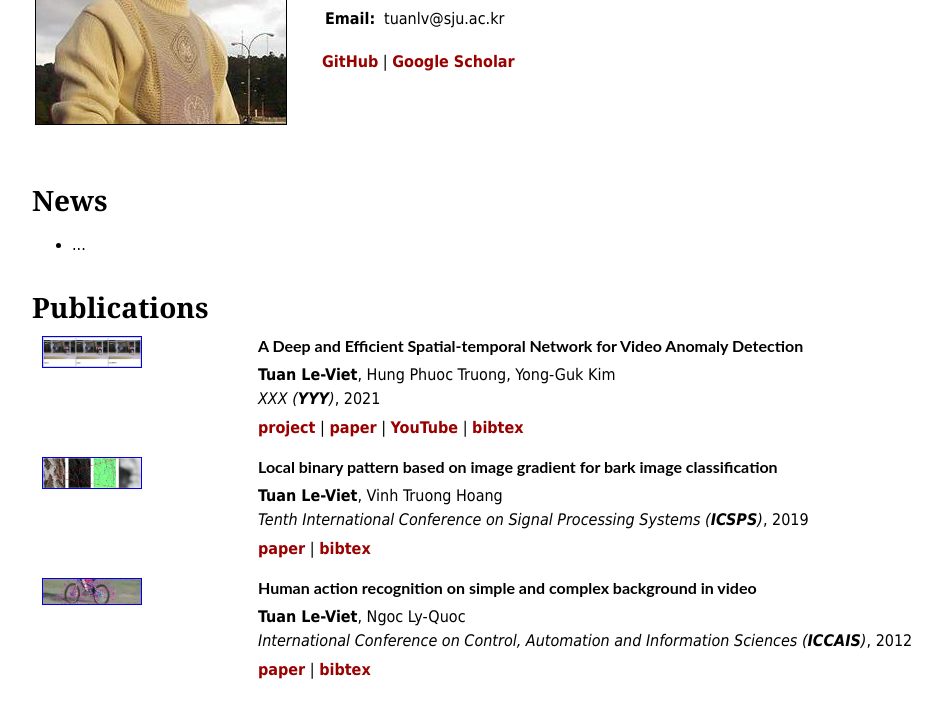
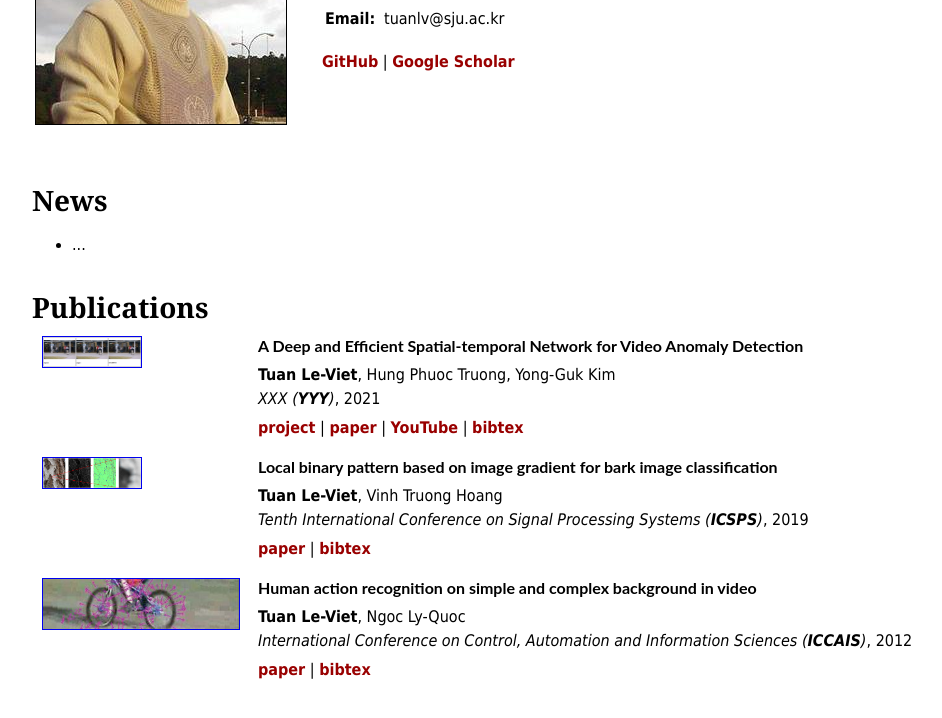
Before and after one commit to tuan-lv/tuan-lv.github.io, a plain HTML site: page index.html in a window 1280 px wide. Shown: the part 160-878 px from the top of the page, without its empty margins (68-1010 px from the left). Drawn offline with Linux system fonts and the light colour scheme; a script that the page names is missing.

Commit message:
Update index.html

```diff
--- a/index.html
+++ b/index.html
@@ -241,7 +241,7 @@ strong a:active {
    year      = {2019},
 }
       </pre> </div> </td> </tr>
-<tr> <td width="20%" valign="top"><a href="./images/le2019local.png" class="hoverZoomLink"> <img src="./images/le2012human.png" alt="le2019local" width="50%" border="1"></a>
+<tr> <td width="20%" valign="top"><a href="./images/le2019local.png" class="hoverZoomLink"> <img src="./images/le2012human.png" alt="le2019local" width="100%" border="1"></a>
         <td width="80%" valign="top">
         <p>
         <heading>Human action recognition on simple and complex background in video</heading></a><br>
```
